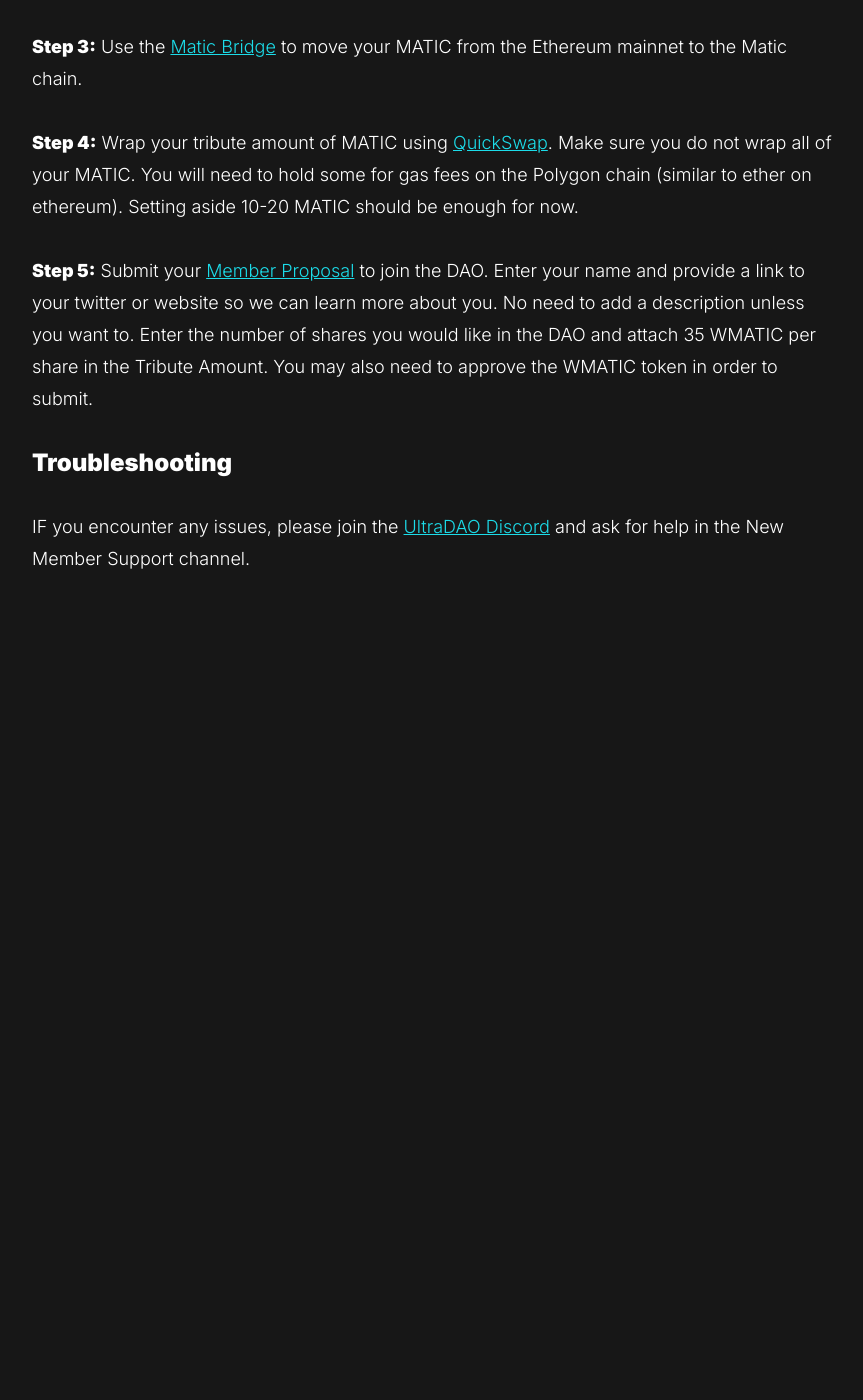
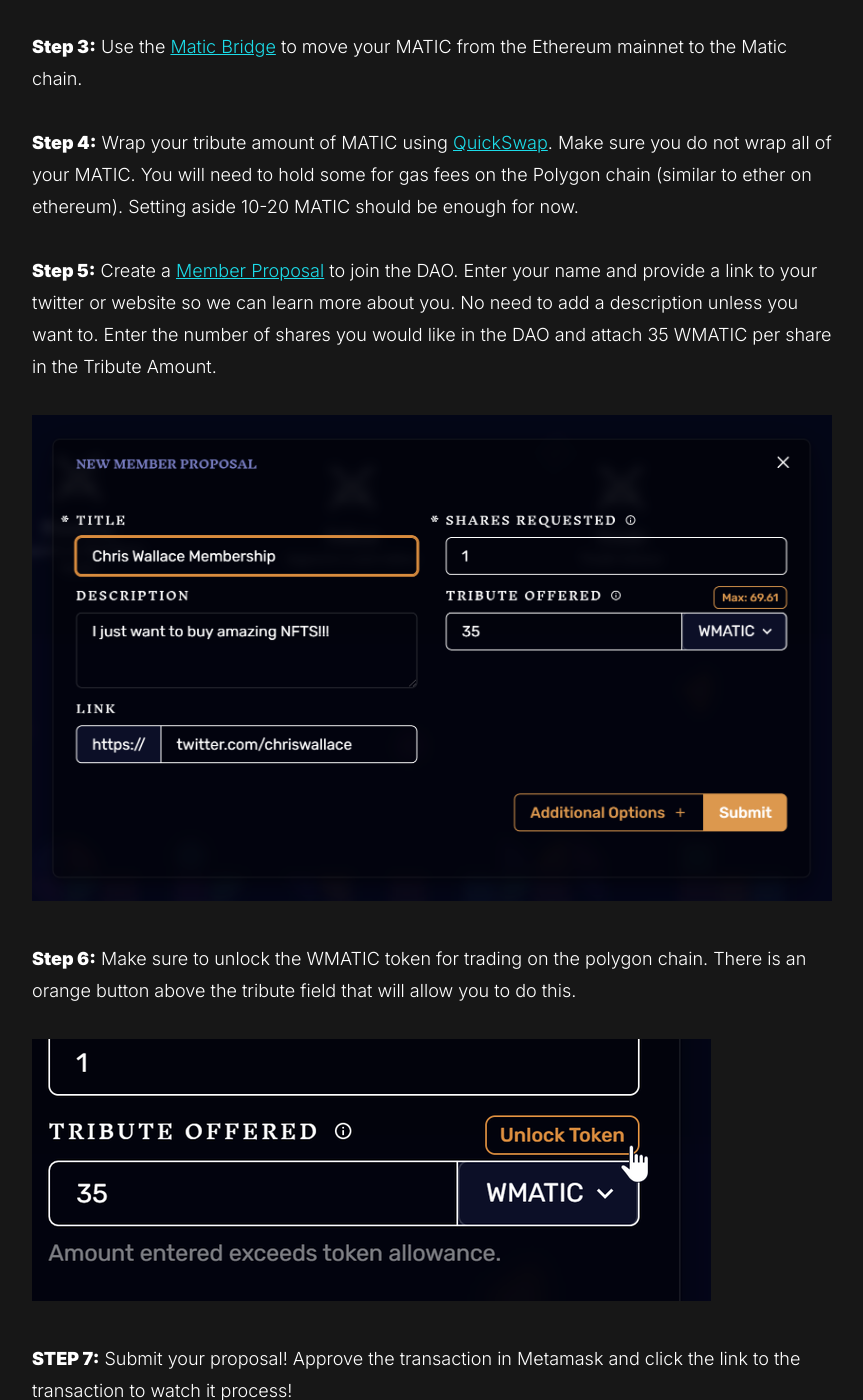
Before and after one commit to chriswallace/UltraDAO, a Jekyll site: the page built from about.md, in a window 1280 px wide and 1400 px high, scrolled down 3109 px. Shown: the whole window, without its empty margins (208-1071 px from the left). Built offline with Jekyll 4.4.1, drawn with Linux system fonts in a browser that asks for light colours; before the commit the page ends 3916 px from its top, so only the background shows below that.

Commit message:
Update instructions

```diff
--- a/about.md
+++ b/about.md
@@ -55,7 +55,15 @@
 
 **Step 4:** Wrap your tribute amount of `MATIC` using [QuickSwap](https://quickswap.exchange/#/swap?inputCurrency=MATIC&outputCurrency=WMATIC). Make sure you do not wrap all of your `MATIC`. You will need to hold some for gas fees on the Polygon chain (similar to ether on ethereum). Setting aside 10-20 `MATIC` should be enough for now.
 
-**Step 5:** Submit your [Member Proposal](https://app.daohaus.club/dao/0x89/0xdb278a7b6fd089b48ecca44bde4b24c6dcd29e0a/proposals/new/member) to join the DAO. Enter your name and provide a link to your twitter or website so we can learn more about you. No need to add a description unless you want to. Enter the number of shares you would like in the DAO and attach 35 WMATIC per share in the Tribute Amount. You may also need to approve the `WMATIC` token in order to submit.
+**Step 5:** Create a [Member Proposal](https://app.daohaus.club/dao/0x89/0xdb278a7b6fd089b48ecca44bde4b24c6dcd29e0a/proposals/new/member) to join the DAO. Enter your name and provide a link to your twitter or website so we can learn more about you. No need to add a description unless you want to. Enter the number of shares you would like in the DAO and attach 35 WMATIC per share in the Tribute Amount.
+
+![Proposal Example]({{ site.url }}/assets/img/proposal-example.png)
+
+**Step 6:** Make sure to unlock the `WMATIC` token for trading on the polygon chain. There is an orange button above the tribute field that will allow you to do this.
+
+![Unlock Token Button]({{ site.url }}/assets/img/unlock.png)
+
+**STEP 7:** Submit your proposal! Approve the transaction in Metamask and click the link to the transaction to watch it process!
 
 ###  Troubleshooting
 
```
Also changed, not shown: assets/img/proposal-example.png (added), assets/img/unlock.png (added).
